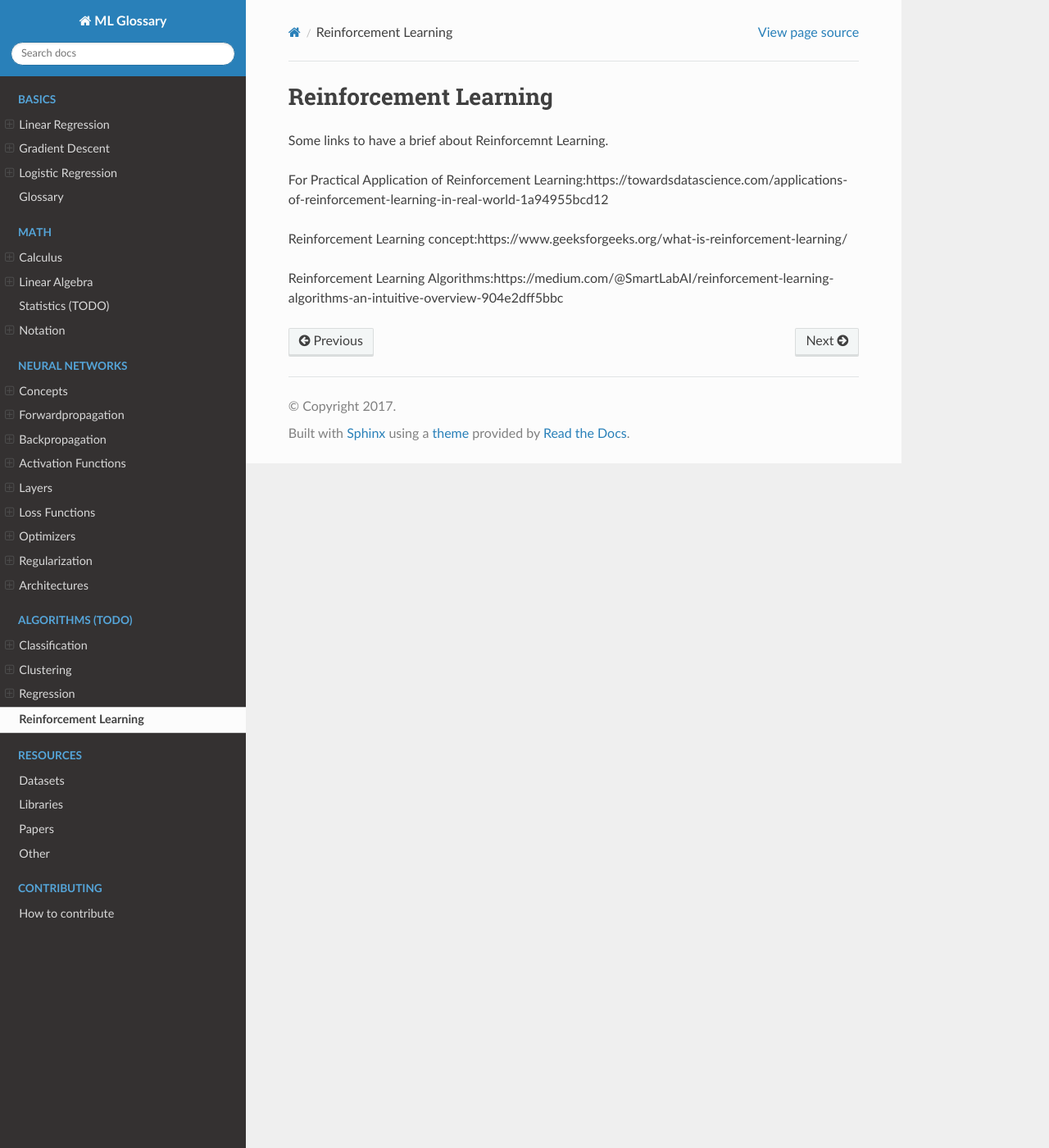
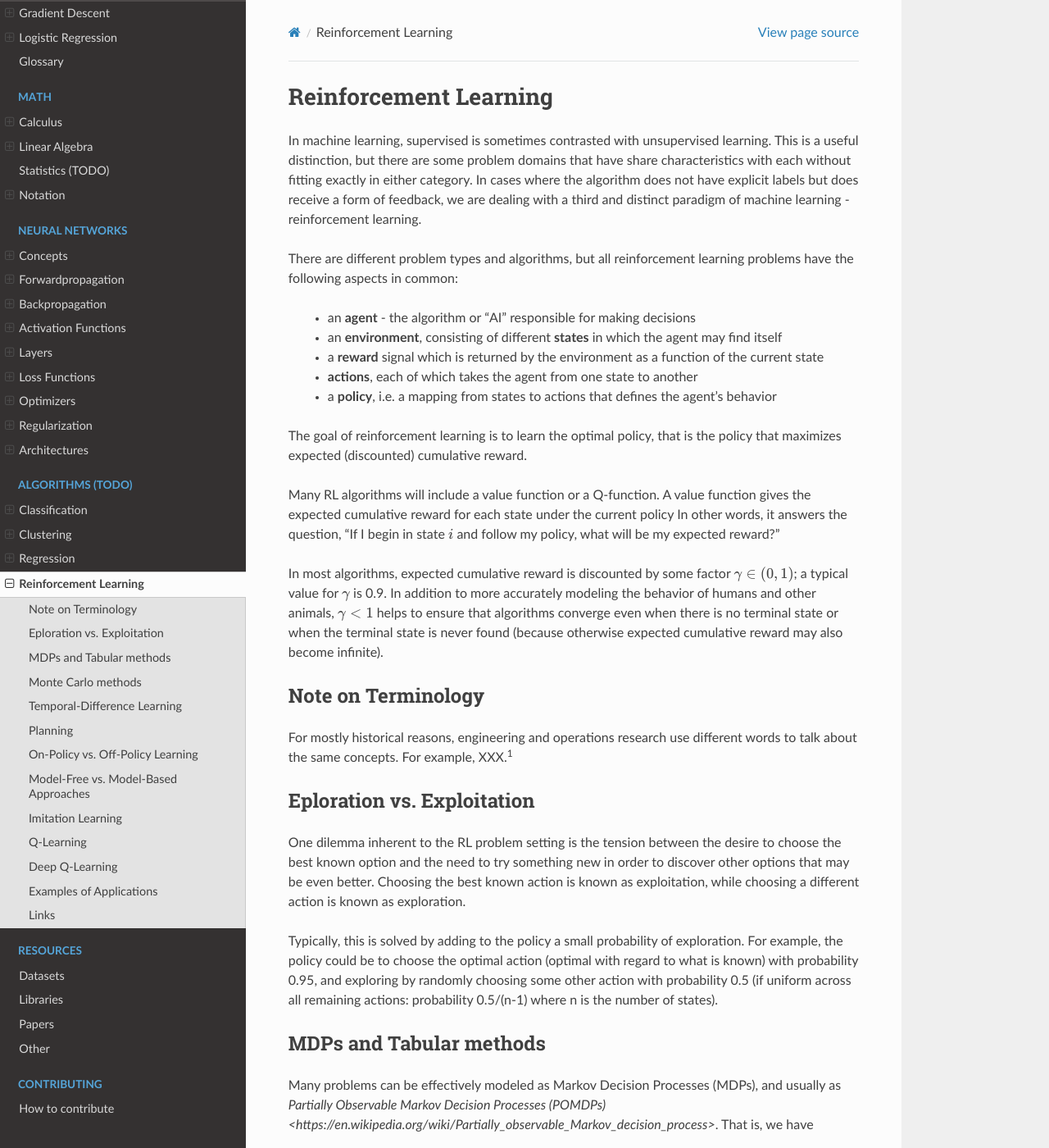
Before and after one commit to bfortuner/ml-glossary, a Sphinx documentation site: the page built from docs/reinforcement_learning.rst, in a window 1280 px wide and 1400 px high. Shown: the whole window at 82% size. Built offline with Sphinx 7.4.7 and the Read the Docs theme 2.0.0, drawn with Linux system fonts in a browser that asks for light colours; pages that are not in the unit, such as notebooks, are missing from menus; some of the changed text lies outside the part shown.

Commit message:
added rl intro and skeleton; made a few grammar/phrasing edits

```diff
--- a/docs/reinforcement_learning.rst
+++ b/docs/reinforcement_learning.rst
@@ -3,10 +3,111 @@
 ======================
 Reinforcement Learning
 ======================
-Some links to have a brief about Reinforcemnt Learning.
 
-For Practical Application of Reinforcement Learning:https://towardsdatascience.com/applications-of-reinforcement-learning-in-real-world-1a94955bcd12
+In machine learning, supervised is sometimes contrasted with unsupervised learning. This is a useful distinction, but there are some problem domains that have share characteristics with each without fitting exactly in either category. In cases where the algorithm does not have explicit labels but does receive a form of feedback, we are dealing with a third and distinct paradigm of machine learning - reinforcement learning.
 
-Reinforcement Learning concept:https://www.geeksforgeeks.org/what-is-reinforcement-learning/
+There are different problem types and algorithms, but all reinforcement learning problems have the following aspects in common:
 
-Reinforcement Learning Algorithms:https://medium.com/@SmartLabAI/reinforcement-learning-algorithms-an-intuitive-overview-904e2dff5bbc
+  * an **agent** - the algorithm or "AI" responsible for making decisions
+
+  * an **environment**, consisting of different **states** in which the agent may find itself
+
+  * a **reward** signal which is returned by the environment as a function of the current state
+
+  * **actions**, each of which takes the agent from one state to another
+
+  * a **policy**, i.e. a mapping from states to actions that defines the agent's behavior
+
+The goal of reinforcement learning is to learn the optimal policy, that is the policy that maximizes expected (discounted) cumulative reward.
+
+Many RL algorithms will include a value function or a Q-function. A value function gives the expected cumulative reward for each state under the current policy In other words, it answers the question, "If I begin in state :math:`i` and follow my policy, what will be my expected reward?"
+
+In most algorithms, expected cumulative reward is discounted by some factor :math:`\gamma \in (0, 1)`; a typical value for :math:`\gamma` is 0.9. In addition to more accurately modeling the behavior of humans and other animals, :math:`\gamma < 1` helps to ensure that algorithms converge even when there is no terminal state or when the terminal state is never found (because otherwise expected cumulative reward may also become infinite).
+
+Note on Terminology
+-------------------
+
+For mostly historical reasons, engineering and operations research use different words to talk about the same concepts. For example, XXX.\ :sup:`1`
+
+Eploration vs. Exploitation
+---------------------------
+
+One dilemma inherent to the RL problem setting is the tension between the desire to choose the best known option and the need to try something new in order to discover other options that may be even better. Choosing the best known action is known as exploitation, while choosing a different action is known as exploration.
+
+Typically, this is solved by adding to the policy a small probability of exploration. For example, the policy could be to choose the optimal action (optimal with regard to what is known) with probability 0.95, and exploring by randomly choosing some other action with probability 0.5 (if uniform across all remaining actions: probability 0.5/(n-1) where n is the number of states).
+
+MDPs and Tabular methods
+------------------------
+
+Many problems can be effectively modeled as Markov Decision Processes (MDPs), and usually as `Partially Observable Markov Decision Processes (POMDPs) <https://en.wikipedia.org/wiki/Partially_observable_Markov_decision_process>`. That is, we have
+
+  * a set of states :math:`S`
+  * a set of actions :math:`A`
+  * a set of conditional state transition probabilities :math:`T`
+  * a reward function :math:`R: S \times A \rightarrow \mathbb{R}`
+  * a set of observations :math:`\Omega`
+  * a set of condition observation probabilities :math:`O`
+  * a discount factor :math:`\gamma \in [0]`
+
+Given these things, the goal is to choose the action at each time step which will maximize :math:`E \left[ \sum_{t=0}^{\infty} \gamma^t r_t \right]`, the expected discounted reward.
+
+Monte Carlo methods
+-------------------
+
+One possible approach is to run a large number of simulations to learn :math:`p^*`. This is good for cases where we know the environment and can run many simulations reasonably quickly. For example, it is fairly trivial to compute an optimal policy for the card game `21 (blackjack) <https://en.wikipedia.org/wiki/Twenty-One_(card_game)>` by running many simulations, and the same is true for most simple games.
+
+Temporal-Difference Learning
+----------------------------
+
+TODO
+
+Planning
+--------
+
+TODO
+
+On-Policy vs. Off-Policy Learning
+---------------------------------
+
+TODO
+
+Model-Free vs. Model-Based Approaches
+-------------------------------------
+
+TODO
+
+Imitation Learning
+------------------
+
+TODO
+
+Q-Learning
+----------
+
+TODO
+
+Deep Q-Learning
+---------------
+
+Deep Q-learning pursues the same general methods as Q-learning. Its innovation is to add a neural network, which makes it possible to learn a very complex Q-function. This makes it very powerful, especially because it makes a large body of well-developed theory and tools for deep learning useful to reinforcement learning problems.
+
+Examples of Applications
+------------------------
+
+TODO
+
+Links
+-----
+
+  * `Practical Applications of Reinforcement Learning (tTowards Data Science) <https://towardsdatascience.com/applications-of-reinforcement-learning-in-real-world-1a94955bcd12>`_
+
+  * `Reinforcement learning (GeeksforGeeks) <https://www.geeksforgeeks.org/what-is-reinforcement-learning/>`_
+
+  * `Reinforcement Learning Algorithms: An Intuitive Overview (SmartLabAI) <https://medium.com/@SmartLabAI/reinforcement-learning-algorithms-an-intuitive-overview-904e2dff5bbc>`_
+
+
+
+.. rubric:: References
+
+.. [1] https://en.wikipedia.org/wiki/Reinforcement_learning#Introduction
+.. [2] Reinforcement Learning: An Introduction (Sutton and Barto, 2018)
```
Also changed, not shown: docs/activation_functions.rst (+5 -5 lines), docs/regularization.rst (+7 -9 lines), 1 other file.
